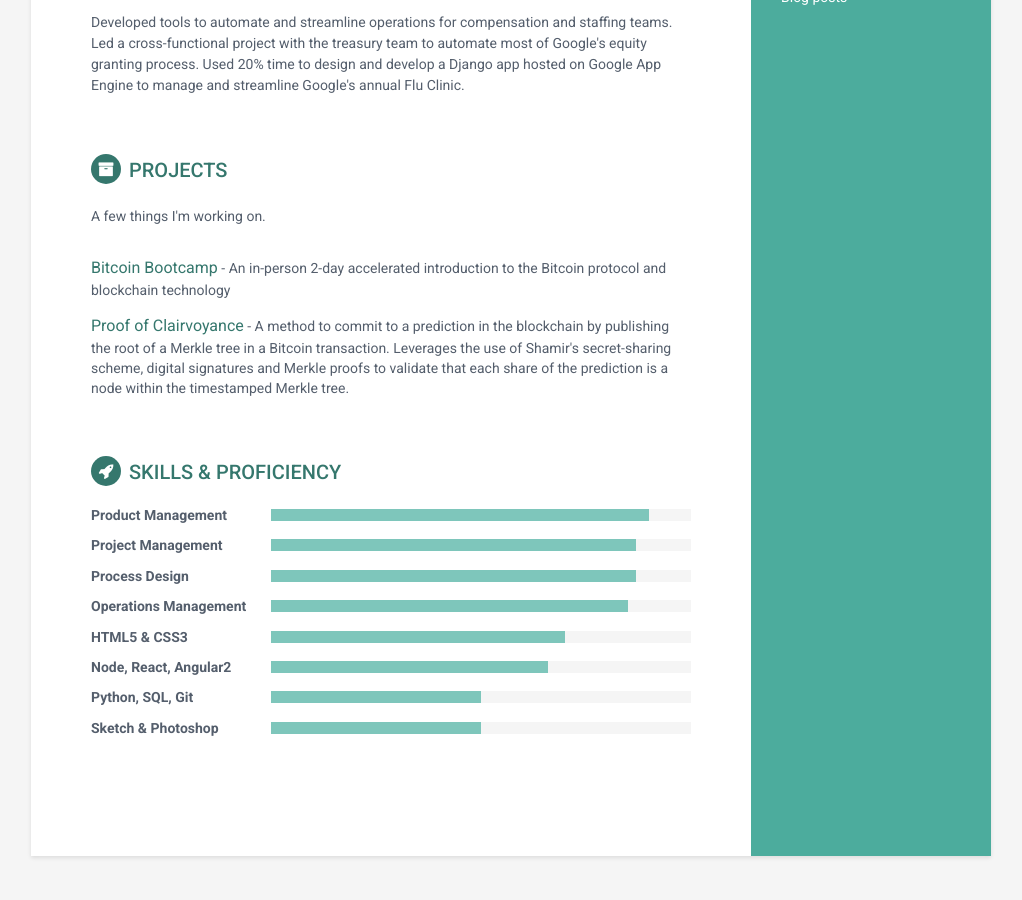
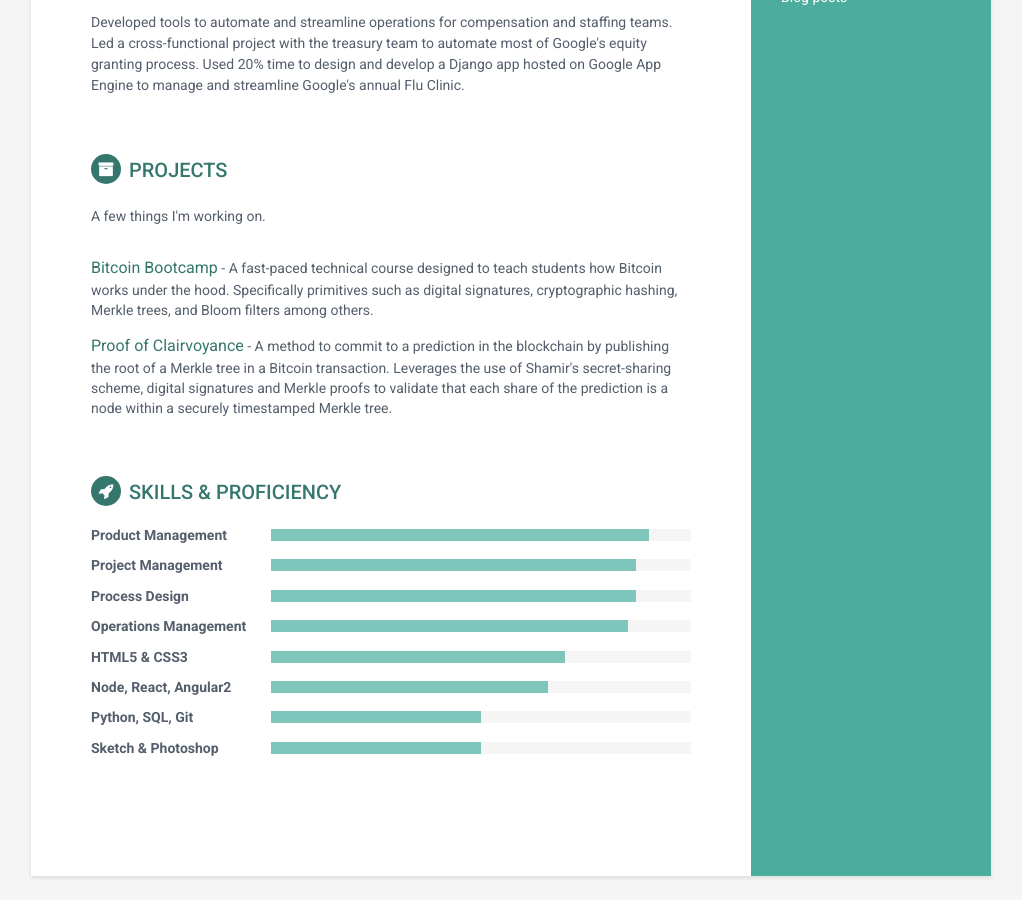
Before and after one commit to justinpobrien/justinpobrien.github.io, a Jekyll site: the page built from index.html, in a window 1280 px wide and 900 px high, scrolled down 1114 px. Shown: the whole window, without its empty margins (129-1151 px from the left). Built offline with Jekyll 4.4.1, drawn with Linux system fonts in a browser that asks for light colours; comment, search, counter and statistics services are not loaded.

Commit message:
Update Bootcamp URL

```diff
--- a/_includes/projects.html
+++ b/_includes/projects.html
@@ -4,12 +4,12 @@
                     <p>A few things I'm working on.</p>
                 </div><!--//intro-->
                 <div class="item">
-                    <span class="project-title"><a href="#">Bitcoin Bootcamp</a></span> -
-                    <span class="project-tagline">An in-person 2-day accelerated introduction to the Bitcoin protocol and blockchain technology</span>
+                    <span class="project-title"><a href="http://www.bitcoin-bootcamp.com">Bitcoin Bootcamp</a></span> -
+                    <span class="project-tagline">A fast-paced technical course designed to teach students how Bitcoin works under the hood. Specifically primitives such as digital signatures, cryptographic hashing, Merkle trees, and Bloom filters among others.</span>
                 </div><!--//item-->
                 <div class="item">
                     <span class="project-title"><a href="#">Proof of Clairvoyance</a></span> -
-                    <span class="project-tagline">A method to commit to a prediction in the blockchain by publishing the root of a Merkle tree in a Bitcoin transaction. Leverages the use of Shamir's secret-sharing scheme, digital signatures and Merkle proofs to validate that each share of the prediction is a node within the timestamped Merkle tree.</span>
+                    <span class="project-tagline">A method to commit to a prediction in the blockchain by publishing the root of a Merkle tree in a Bitcoin transaction. Leverages the use of Shamir's secret-sharing scheme, digital signatures and Merkle proofs to validate that each share of the prediction is a node within a securely timestamped Merkle tree.</span>
                 </div><!--//item-->
 
 </section><!--//section-->
```
